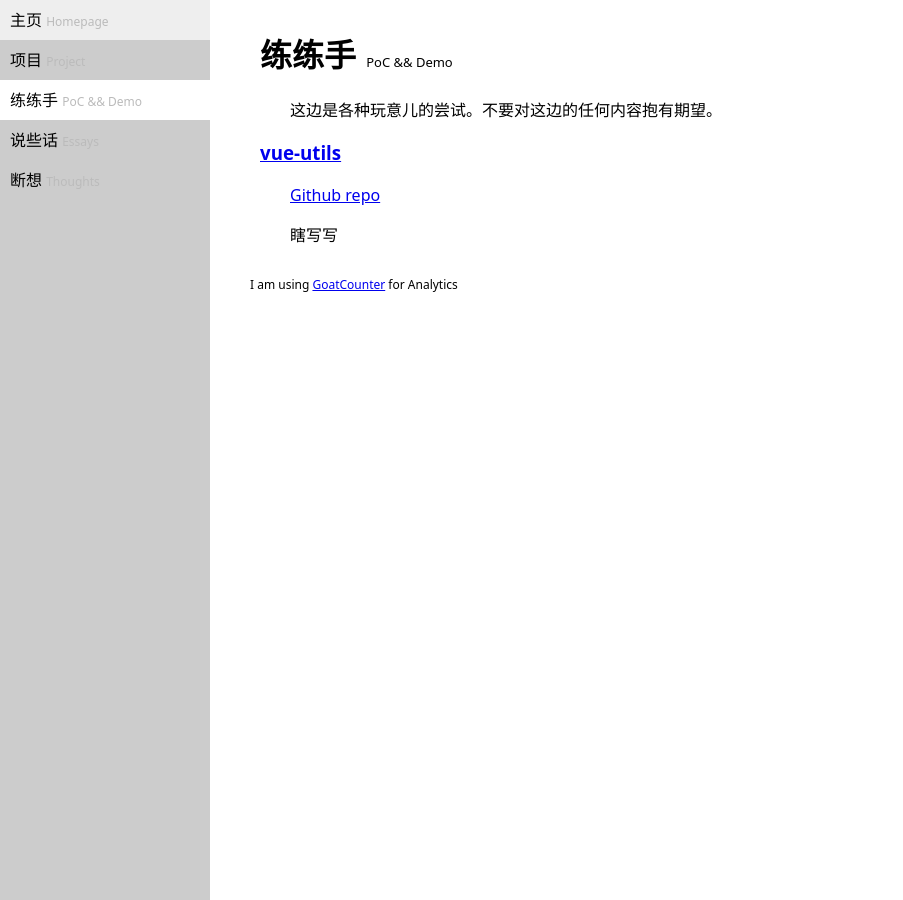
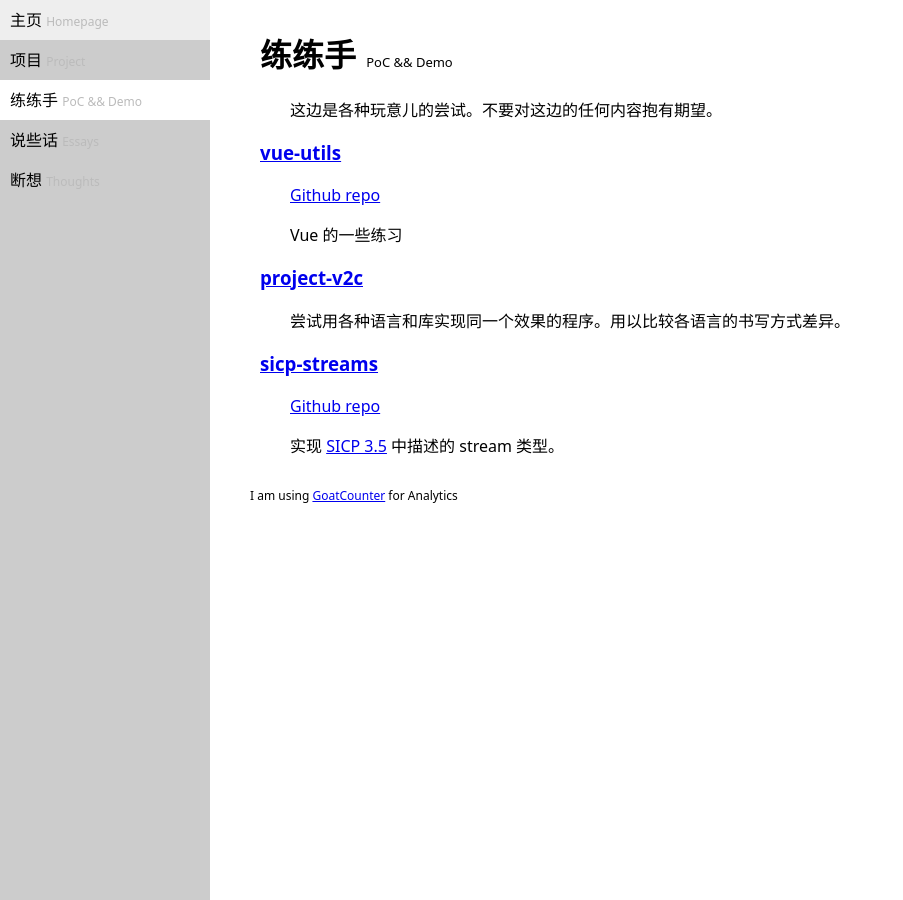
Before and after one commit to no1xsyzy/no1xsyzy.github.io, a Jekyll site: the page built from tukattemita.md, in a window 1280 px wide. Shown: the whole page, without its empty margins (0-903 px from the left). Built offline with Jekyll 4.4.1, drawn with Linux system fonts in a browser that asks for light colours; our own code applies the rules of GitHub Pages for plain Markdown files.

Commit message:
update(demos)

```diff
--- a/tukattemita.md
+++ b/tukattemita.md
@@ -9,4 +9,17 @@ subtitle: PoC && Demo
 
 [Github repo](https://github.com/no1xsyzy/vue-utils)
 
-瞎写写
+Vue 的一些练习
+
+
+### [project-v2c](https://github.com/no1xsyzy/project-v2c)
+
+尝试用各种语言和库实现同一个效果的程序。用以比较各语言的书写方式差异。
+
+
+### [sicp-streams](https://pypi.org/project/sicp-streams/)
+
+[Github repo](https://github.com/no1xsyzy/sicp-streams)
+
+实现 [SICP 3.5](https://mitpress.mit.edu/sites/default/files/sicp/full-text/book/book-Z-H-24.html)
+中描述的 stream 类型。
```
